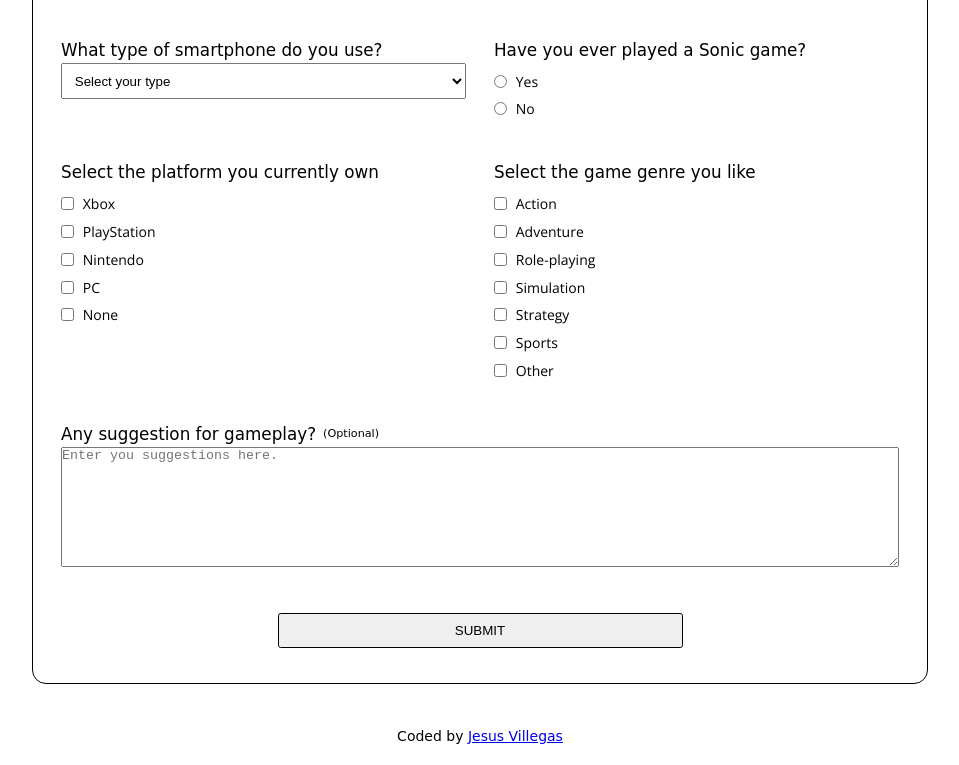
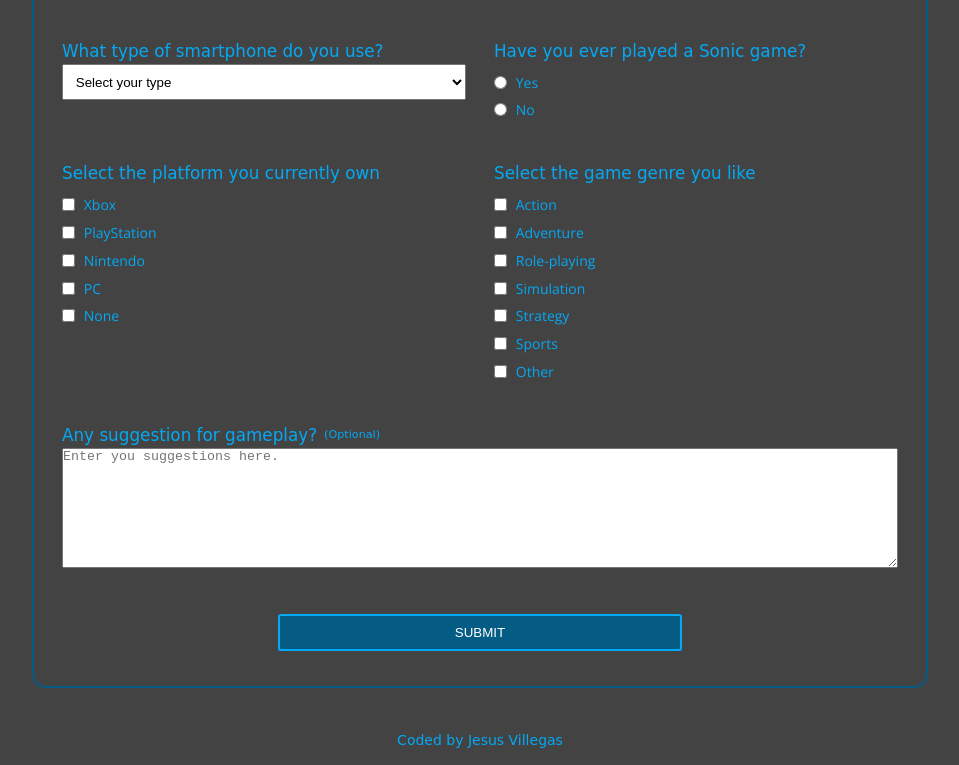
Before and after one commit to gsus0194/responsive-form, a plain HTML site: page index.html in a window 1280 px wide. Shown: the part 394-1159 px from the top of the page, without its empty margins (160-1119 px from the left). Drawn offline with nearby package versions, Linux system fonts and the light colour scheme; a web font is replaced by a local one.

Commit message:
[feat] Add color to page

```diff
--- a/index.html
+++ b/index.html
@@ -33,7 +33,7 @@
 
         <div class="form-group form-birthday">
           <label class="form-label" for="birthday">Birthday:</label>
-          <input class="form-control" type="date" id="birthday" name="birthday" max="2017-12-31" min="1940-01-01">
+          <input class="form-control" type="date" id="birthday" name="birthday" max="2017-12-31" min="1940-01-01" required>
         </div>
 
         <div class="form-group form-gender">
@@ -63,7 +63,7 @@
         <div class="form-group form-yesno">
           <p class="form-label">Have you ever played a Sonic game?</p>
           <label for="yes">
-            <input class="input-radio" type="radio" name="yes-no" id="yes"> Yes
+            <input class="input-radio" type="radio" name="yes-no" id="yes" required> Yes
           </label>
           <label for="no">
             <input class="input-radio" type="radio" name="yes-no" id="no"> No
--- a/styles/base.css
+++ b/styles/base.css
@@ -1,6 +1,9 @@
 :root {
   --font-title: 'Baloo Tamma 2', cursive;
   --font-body: 'Open Sans', sans-serif;
+  --primary-color: #03a9f4;
+  --secondary-color: rgb(4, 91, 131);
+  --bg-color: rgb(68, 67, 67);
 }
 
 * {
@@ -21,10 +24,12 @@ html {
 }
 
 body {
+  background-color: var(--bg-color);
   font-family: var(--font-body);
   font-weight: 400;
   font-size: 1rem;
   min-width: 375px;
+  color: var(--primary-color);
 }
 
 .container {
@@ -58,6 +63,20 @@ span {
   margin-left: .5rem;
 }
 
+button:hover {
+  cursor: pointer;
+  background-color: var(--primary-color);
+}
+
+a {
+  color: var(--primary-color);
+  text-decoration: none;
+}
+
+a:hover {
+  color: var(--secondary-color);
+}
+
 /***** HEADER *****/
 header {
   margin-top: 3rem;
@@ -74,7 +93,7 @@ main {
 
 form {
   padding: 1rem 2rem;
-  border: 1px solid black;
+  border: 2px solid var(--secondary-color);
   border-radius: 1rem;
 }
 
@@ -109,10 +128,12 @@ form {
 
 .form-button {
   width: 100%;
-  border: 1px solid black;
+  border: 2px solid var(--primary-color);
   border-radius: .2rem;
   padding: .625rem;
+  color: white;
   text-transform: uppercase;
+  background-color: var(--secondary-color);
 }
 
 /***** FOOTER *****/
```
